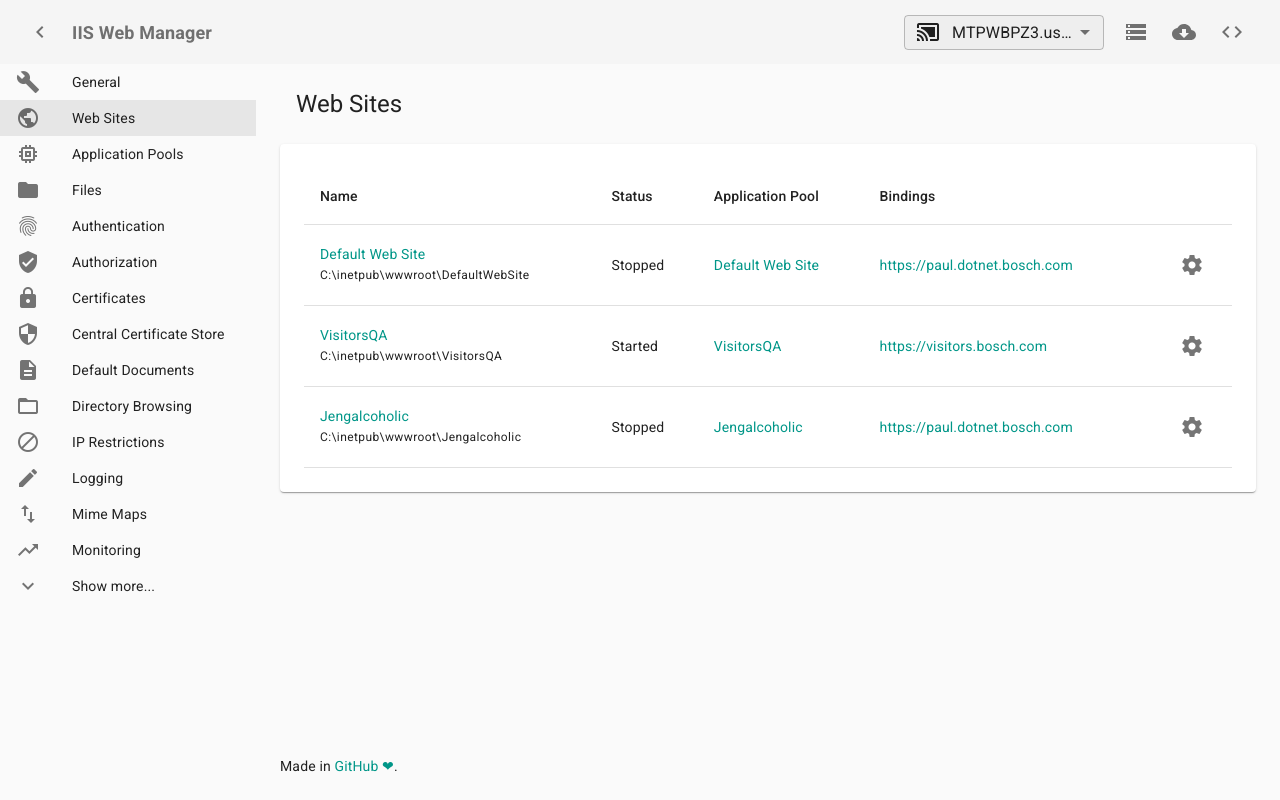
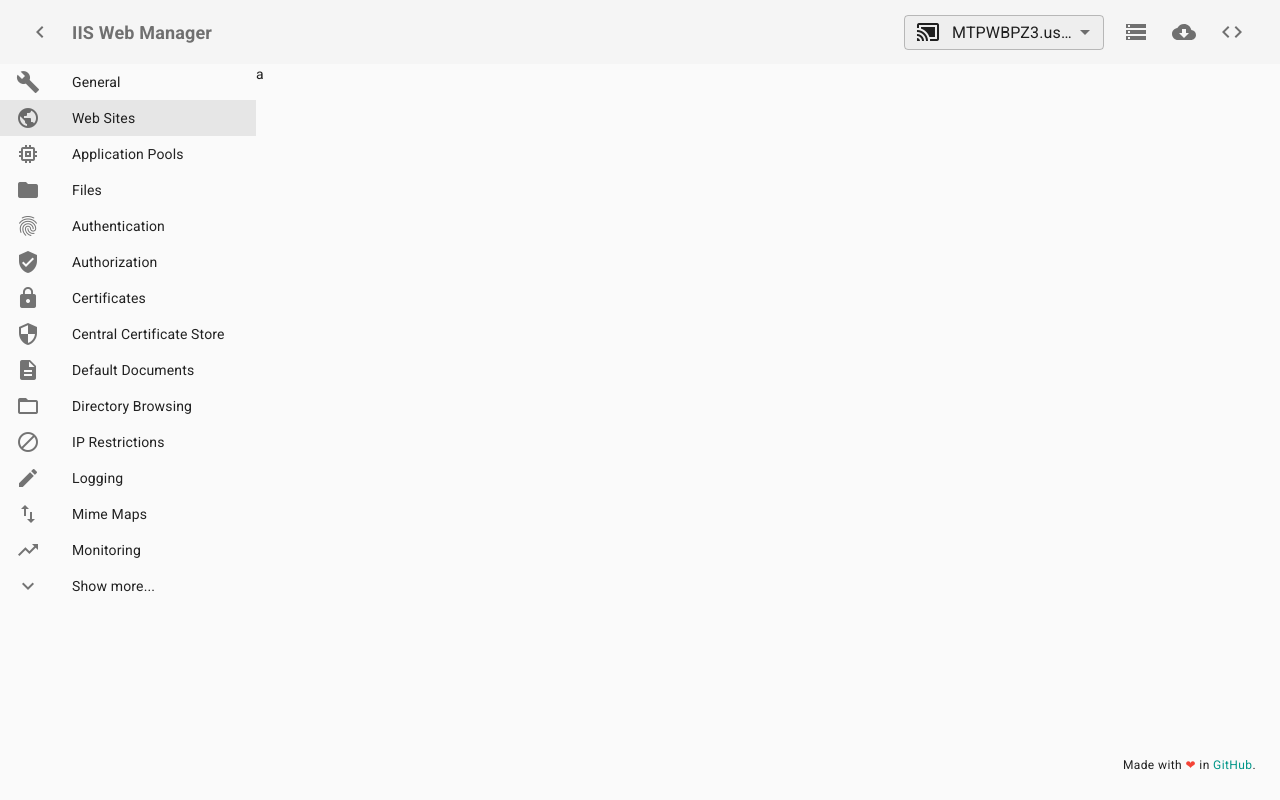
Before and after one commit to pauldevson/iis-reactmanager, a React (Create React App) app: page /server/websites/4IJzmNNgtg in a window 1280 px wide. Built offline with nearby package versions, Linux system fonts and the light colour scheme.

Commit message:
Websites muck up good enough

```diff
--- a/src/components/WebServer/Layout.js
+++ b/src/components/WebServer/Layout.js
@@ -9,7 +9,9 @@
 import { Header, Nav, Content, Footer } from 'Layout';
 import NavList from './NavList';
 import WebSites from './WebSites/';
+import WebSiteDetails from './WebSites/WebSiteDetails';
 import ToolBar from './ToolBar';
+import { Typography } from '@material-ui/core';
 
 const useStyles = makeStyles(theme => ({
   toolbar: theme.mixins.toolbar,
@@ -53,7 +55,8 @@
         <Content>
           <div className={classes.toolbar} />
           <Switch>
-            <Route path="/server/websites" component={WebSites} />
+            <Route exact path="/server/websites" component={WebSites} />
+            <Route path="/server/websites/:id" component={WebSiteDetails} />
             <Route
               path="/server/rootsite"
               component={() => <span>SITE SETTINGS FOR ROOT</span>}
@@ -71,16 +74,22 @@
         </Content>
       </Fade>
       <Fade in={true} timeout={2000}>
-        <Footer>
-          Made in{' '}
+        <Footer className={classes.footer}>
+          <Typography variant="caption">
+            Made with{' '}
+            <Typography variant="caption" color="error">
+              &#10084;
+            </Typography>{' '}
+            in{' '}
             <Link
               href="https://github.com/paulsancer/iis-reactmanager"
               target="_blank"
               rel="noopener"
             >
-            GitHub &#10084;
+              GitHub
             </Link>
             .
+          </Typography>
         </Footer>
       </Fade>
     </>
--- a/src/components/WebServer/WebSites/SiteOptionsMenu.js
+++ b/src/components/WebServer/WebSites/SiteOptionsMenu.js
@@ -4,7 +4,9 @@
 import Menu from '@material-ui/core/Menu';
 import MenuItem from '@material-ui/core/MenuItem';
 import ListItemIcon from '@material-ui/core/ListItemIcon';
+import Link from '@material-ui/core/Link';
 import { makeStyles } from '@material-ui/core/styles';
+import { CollisionLink, SimpleLink } from 'utils';
 
 const useStyles = makeStyles(theme => ({
   siteMenu: {
@@ -13,23 +15,24 @@
 }));
 
 const SiteOptionsMenu = ({ site }) => {
-  const { siteId, isRunning } = site;
+  const { id, isRunning, browseUrl } = site;
   const classes = useStyles();
   const [anchorEl, setAnchorEl] = useState(null);
   const handleSiteOptionsMenu = event => setAnchorEl(event.currentTarget);
   const handleClose = () => setAnchorEl(null);
+
   return (
     <>
       <IconButton
         aria-label="Manage"
         onClick={handleSiteOptionsMenu}
-        aria-controls={siteId}
+        aria-controls={id}
         aria-haspopup="true"
       >
         <Icon>settings</Icon>
       </IconButton>
       <Menu
-        id={siteId}
+        id={id}
         anchorEl={anchorEl}
         // keepMounted
         open={Boolean(anchorEl)}
@@ -45,13 +48,23 @@
         }}
         getContentAnchorEl={null}
       >
-        <MenuItem onClick={handleClose}>
+        <MenuItem
+          onClick={handleClose}
+          component={CollisionLink}
+          to={`/server/websites/${id}`}
+        >
           <ListItemIcon>
             <Icon>edit</Icon>
           </ListItemIcon>
           Edit
         </MenuItem>
-        <MenuItem onClick={handleClose}>
+        <MenuItem
+          onClick={handleClose}
+          component={SimpleLink}
+          href={browseUrl}
+          target="_blank"
+          rel="noopener"
+        >
           <ListItemIcon>
             <Icon>exit_to_app</Icon>
           </ListItemIcon>
--- /dev/null
+++ b/src/components/WebServer/WebSites/WebSiteDetails.js
@@ -0,0 +1,5 @@
+import React from 'react';
+
+export default function WebSiteDetails() {
+  return <div>a</div>;
+}
--- a/src/components/WebServer/WebSites/WebSitesTable.js
+++ b/src/components/WebServer/WebSites/WebSitesTable.js
@@ -44,8 +44,8 @@
         </TableRow>
       </TableHead>
       <TableBody>
-        {sites.map(site => {
-          return (
+        {sites &&
+          sites.map(site => (
             <TableRow key={site.name}>
               <TableCell component="th" scope="row">
                 <Link
@@ -63,7 +63,7 @@
                   component={CollisionLink}
                   to={`/server/application-pools/${site.poolName}`}
                 >
-                  {site.name}
+                  {site.poolName}
                 </Link>
               </TableCell>
               <TableCell>
@@ -73,12 +73,15 @@
               </TableCell>
               <TableCell align="right">
                 <SiteOptionsMenu
-                  site={{ id: site.id, isRunning: site.status === 'Started' }}
+                  site={{
+                    id: site.id,
+                    isRunning: site.status === 'Started',
+                    browseUrl: site.binding
+                  }}
                 />
               </TableCell>
             </TableRow>
-          );
-        })}
+          ))}
       </TableBody>
     </Table>
     // <Paper className={classes.root}>
--- a/src/components/WebServer/WebSites/index.js
+++ b/src/components/WebServer/WebSites/index.js
@@ -38,7 +38,7 @@
     name: 'Jengalcoholic',
     status: 'Stopped',
     poolName: 'JengaPool',
-    binding: 'https://paul.dotnet.bosch.com',
+    binding: 'https://jenga.bosch.com',
     physicalPath: 'C:\\inetpub\\wwwroot\\Jengalcoholic'
   }
 ];
@@ -56,4 +56,5 @@
     </Container>
   );
 };
+
 export default WebSites;
--- a/src/utils/index.js
+++ b/src/utils/index.js
@@ -1,4 +1,5 @@
 import React from 'react';
+
 import { Link as RouterLink } from 'react-router-dom';
 
 export const sleep = async ms =>
@@ -7,3 +8,5 @@
 export const CollisionLink = React.forwardRef((props, ref) => (
   <RouterLink innerRef={ref} {...props} />
 ));
+
+export const SimpleLink = props => <a {...props}>{props.children}</a>;
```
Lines whose indentation alone changed are shown as unchanged.
